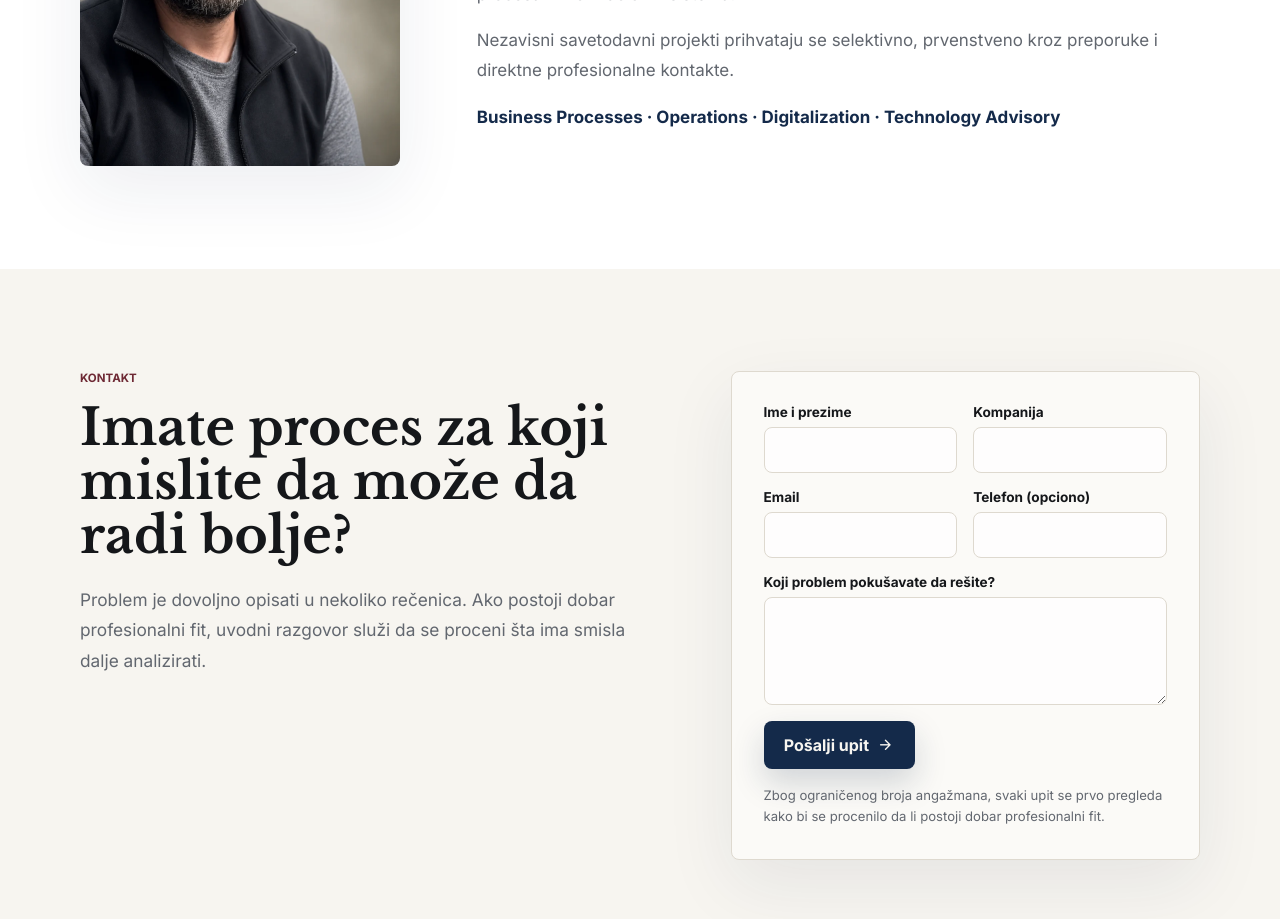
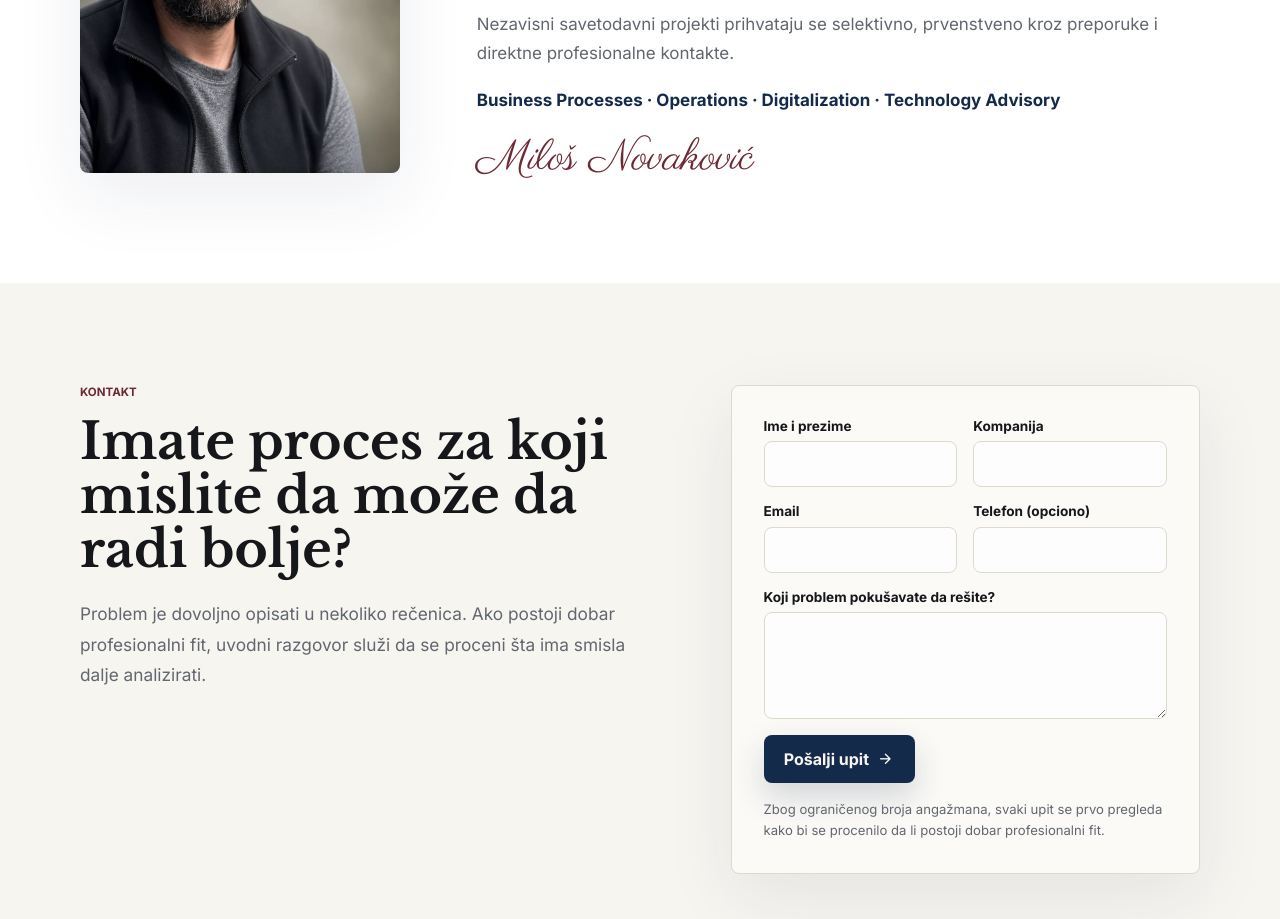
Before and after one commit to millosbgd/PersonalPortfolio, an Angular app: page /sr in a window 1280 px wide. Shown: the part 5660-6579 px from the top of the page. Built offline with nearby package versions, Linux system fonts and the light colour scheme.

Commit message:
Add about signature accent

```diff
--- a/src/app/app.component.html
+++ b/src/app/app.component.html
@@ -164,6 +164,7 @@
         <h2>{{ content().about.title }}</h2>
         <p *ngFor="let paragraph of content().about.paragraphs">{{ paragraph }}</p>
         <p class="about__tags">{{ content().about.tags }}</p>
+        <p class="about__signature">Miloš Novaković</p>
       </div>
     </div>
   </section>
--- a/src/app/app.component.scss
+++ b/src/app/app.component.scss
@@ -517,6 +517,14 @@ h3 {
   font-weight: 800;
 }
 
+.about__signature {
+  color: var(--burgundy) !important;
+  font-family: 'Parisienne', cursive;
+  font-size: 2.7rem !important;
+  line-height: 1 !important;
+  margin: 1.35rem 0 0;
+}
+
 .contact {
   align-items: start;
 }
--- a/src/index.html
+++ b/src/index.html
@@ -14,7 +14,7 @@
     <link rel="icon" type="image/svg+xml" href="/icons/favicon.svg">
     <link rel="preconnect" href="https://fonts.googleapis.com">
     <link rel="preconnect" href="https://fonts.gstatic.com" crossorigin>
-    <link href="https://fonts.googleapis.com/css2?family=Inter:wght@400;500;600;700&family=Libre+Baskerville:wght@400;700&family=Material+Symbols+Rounded:opsz,wght,FILL,GRAD@20..48,300..500,0,0&display=swap" rel="stylesheet">
+    <link href="https://fonts.googleapis.com/css2?family=Inter:wght@400;500;600;700&family=Libre+Baskerville:wght@400;700&family=Material+Symbols+Rounded:opsz,wght,FILL,GRAD@20..48,300..500,0,0&family=Parisienne&display=swap" rel="stylesheet">
   </head>
   <body>
     <app-root></app-root>
```
